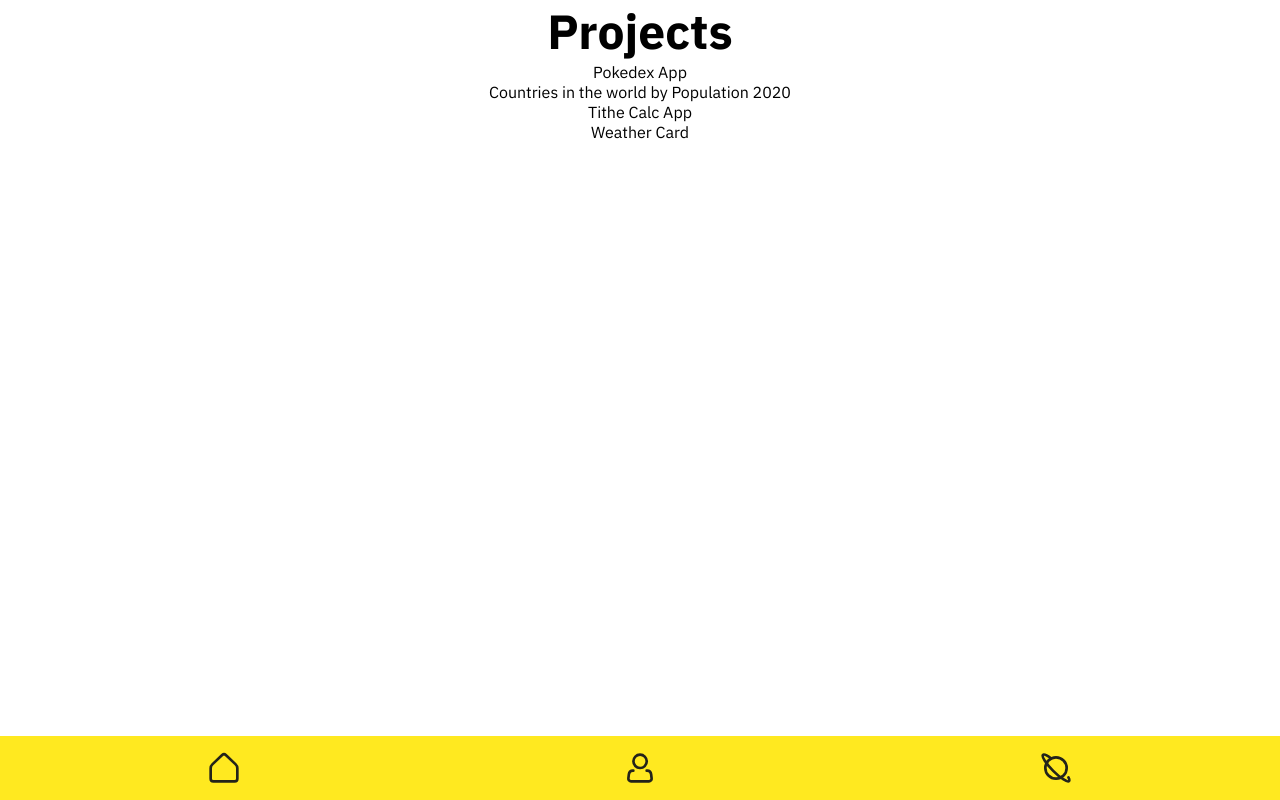
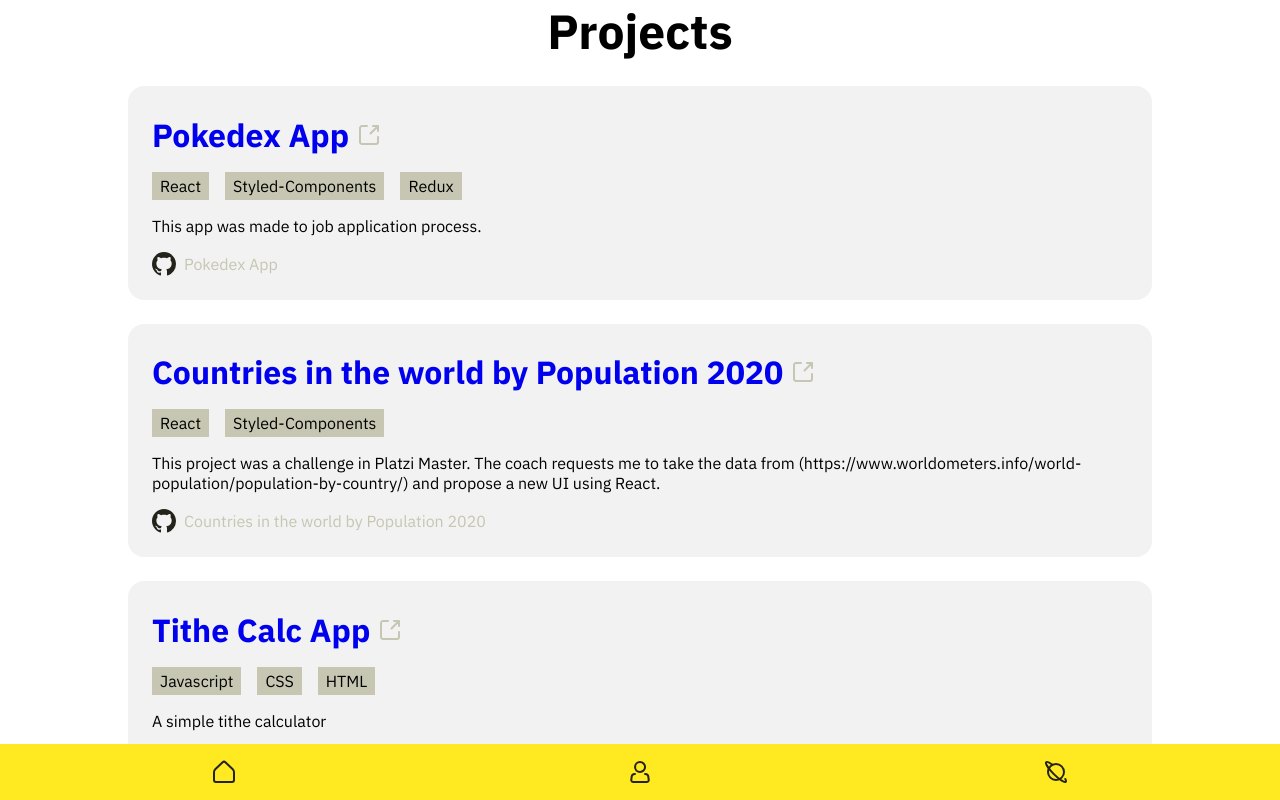
Before and after one commit to georgehossa/personal-site, a Next.js app: page /projects in a window 1280 px wide. Shown: the top 800 px of the page. Built offline with nearby package versions, Linux system fonts and the light colour scheme.

Commit message:
📦 NEW: Add ProjectCard component

```diff
--- a/components/Icons/index.js
+++ b/components/Icons/index.js
@@ -1,7 +1,7 @@
 import React from 'react';
 import styled from 'styled-components';
 
-const baseSize = 32;
+const baseSize = 24;
 
 const IconWrapper = styled.i`
   display: ${({isInline}) => isInline ? 'inline-block' : 'block'};
--- /dev/null
+++ b/components/ProjectCard/ProjectCard.jsx
@@ -0,0 +1,41 @@
+import React from 'react';
+import PropTypes from 'prop-types';
+import { Container, TagsWrapper, Title, Link, Tag } from './ProjectCard.styles';
+import * as Icons from '../Icons';
+import { theme } from '../../styles/theme';
+
+const ProjectCard = ({ project }) => {
+  const { name, description, tags, public_url, github_url} = project;
+  console.log(project);
+  return (
+    <Container>
+      <Title>
+        <Link href={public_url} target="_blank" isTitle >
+        <span>{name}</span>
+        <Icons.ExternalLinkIcon color={theme.colors.accentSecondary} isInline/>
+        </Link>
+      </Title>
+      <TagsWrapper>
+        {tags.map(tag => <Tag key={tag}>{tag}</Tag>)}
+      </TagsWrapper>
+      <div>
+        <p>{description}</p>
+        <Link href={github_url} target="_blank">
+          <Icons.GithubIcon isInline/>
+          <span>{name}</span>
+        </Link>
+      </div>
+    </Container>
+  );
+}
+
+
+ProjectCard.propTypes = {
+  name: PropTypes.string,
+  description: PropTypes.string,
+  public_url: PropTypes.string,
+  github_url: PropTypes.string,
+  tags: PropTypes.any,
+};
+
+export default ProjectCard;
--- /dev/null
+++ b/components/ProjectCard/ProjectCard.styles.js
@@ -0,0 +1,50 @@
+import styled from 'styled-components';
+
+export const Container = styled.article`
+  width: 80%;
+  margin: 1.5rem auto;
+  padding: 1.5em;
+  border-radius: 1rem;
+  background-color: ${({theme}) => theme.colors.gray};
+`;
+
+export const Title = styled.h3`
+  display: block;
+  margin: 0 0 1rem;
+  font-size: 2rem;
+  font-weight: ${({theme}) => theme.fonts.weights.bold};
+`;
+
+export const Link = styled.a`
+  display: ${props => props.isTitle ? 'initial' : 'flex'};
+  ${props => props.isTitle ? '' : 'align-items: center'};
+  vertical-align: middle;
+  text-decoration: none;
+  span {
+    margin: ${props => props.isTitle ? '0 .5rem 0 0' : '0 0 0 .5rem'};
+    color: ${props => props.isTitle ? '' : props.theme.colors.accentSecondary};
+  }
+  &:visited {
+    color: initial;
+  }
+  &:hover {
+    color: ${props => props.isTitle ? '' : props.theme.colors.accentSecondary};
+    text-decoration: underline;
+  }
+`;
+
+export const TagsWrapper = styled.div`
+  display: flex;
+  align-items: center;
+`;
+
+export const Tag = styled.span`
+  display: block;
+  background-color: ${({theme}) => theme.colors.accentSecondary};
+  padding: .25rem .5rem;
+  text-transform: capitalize;
+  cursor: pointer;
+  &:not(:first-child) {
+    margin-left: 1rem;
+  }
+`
--- /dev/null
+++ b/components/ProjectCard/index.js
@@ -0,0 +1,3 @@
+import ProjectCard from './ProjectCard';
+
+export default ProjectCard;
--- a/data.js
+++ b/data.js
@@ -21,7 +21,7 @@ export const projects = [
     description: 'A simple tithe calculator',
     github_url: 'https://github.com/georgehossa/tithe-calc-app-vanilla-js',
     public_url: 'https://tithe-calc.netlify.app',
-    tags: ['javascript', 'css', 'html'],
+    tags: ['javascript', 'CSS', 'HTML'],
   },
   {
     id: 4,
--- a/pages/projects/index.js
+++ b/pages/projects/index.js
@@ -1,6 +1,7 @@
 import React from 'react';
 import Layout from '../../components/Layout';
 import { projects } from '../../data';
+import ProjectCard from '../../components/ProjectCard'
 
 const Projects = ({ projectsList }) => {
   const [allProjects, setAllProjects] = React.useState([]);
@@ -18,7 +19,9 @@ const Projects = ({ projectsList }) => {
     <Layout>
       <h1>Projects</h1>
       {/* { allProjects.map(project => (<div key={project.id}>{project.name}</div>))} */}
-      { projectsList.map(project => (<div key={project.id}>{project.name}</div>))}
+      <div>
+        { projectsList.map(project => (<ProjectCard key={project.id} project={project} />))}
+      </div>
     </Layout>
   )
 }
```
